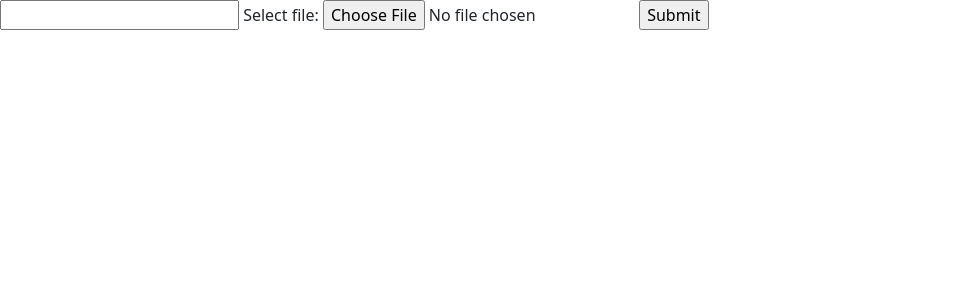
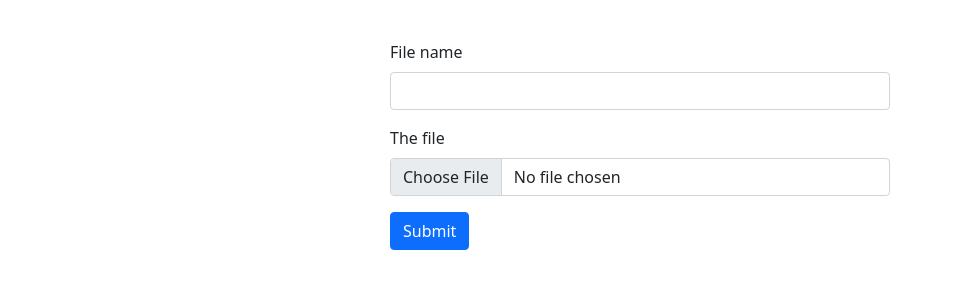
Before and after one commit to Ilyass-Bougati/archive, a Flask app: template templates/upload.html in a window 1280 px wide. Shown: the part 56-356 px from the top of the page, without its empty margins (0-953 px from the left). Run offline with Flask 2, Linux system fonts and the light colour scheme; the template is opened without the code that fills it, so the values that code supplies are empty.

Commit message:
Updating ui

```diff
--- a/templates/upload.html
+++ b/templates/upload.html
@@ -5,10 +5,17 @@
 {% endblock %}
 
 {% block body %}
-<form action="/upload" method="post" enctype="multipart/form-data">
-    <input type="text" name="filename">
-    Select file:
-    <input type="file" name="file">
-    <input type="submit">
-</form>
+    <div class="center">
+        <form enctype="multipart/form-data" action="/upload" method="post">
+            <div class="mb-3">
+              <label  for="filename" class="form-label">File name</label>
+              <input type="text" class="form-control" name="filename">
+            </div>
+            <div class="mb-3">
+                <label for="formFile" class="form-label">The file</label>
+                <input class="form-control" type="file" id="formFile">
+            </div>
+            <button type="submit" class="btn btn-primary">Submit</button>
+          </form>
+    </div>
 {% endblock %}
```
Also changed, not shown: templates/files.html (+8 -1 lines).
